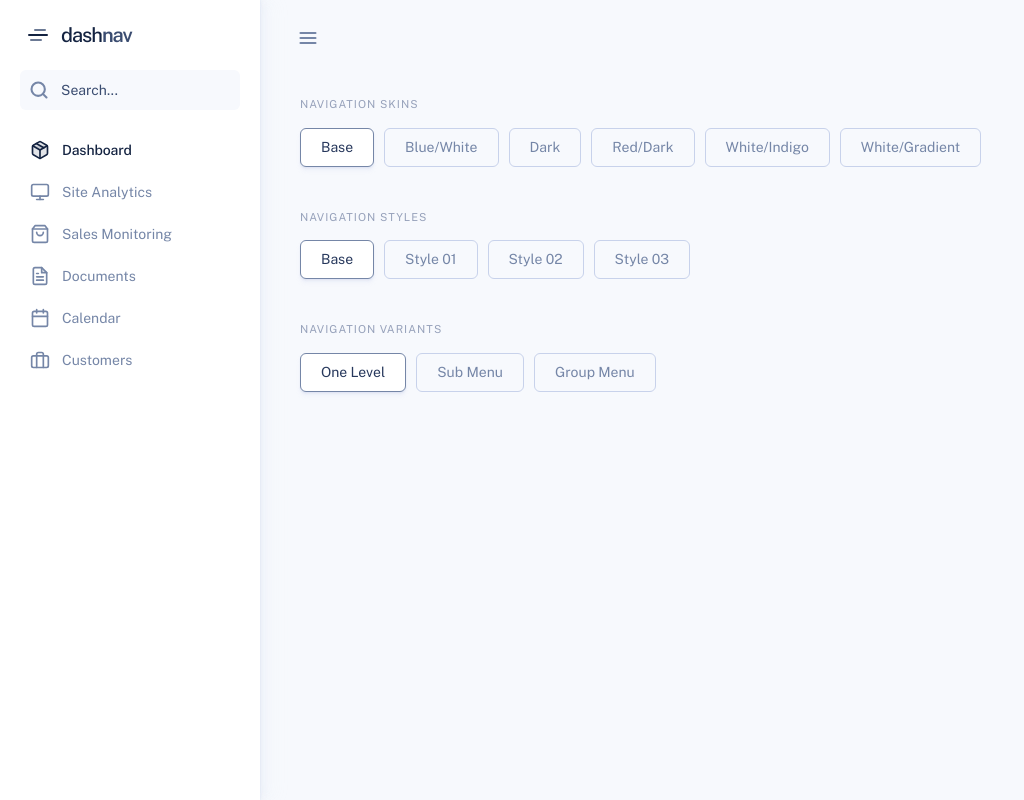
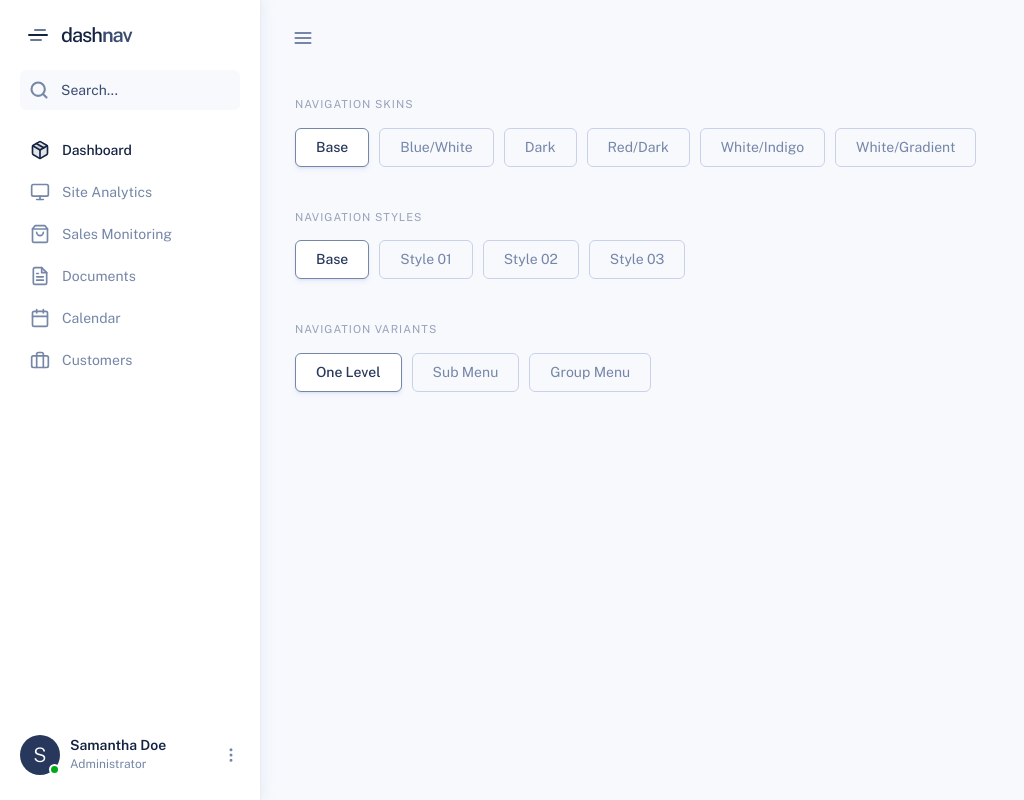
Before and after one commit to themepixels/dashnav, a website: page index.html in a window 1280 px wide. Shown: the whole page, without its empty margins (0-1024 px from the left). Drawn offline with nearby package versions, Linux system fonts and the light colour scheme.

Commit message:
added sidebar footer

```diff
--- a/index.html
+++ b/index.html
@@ -42,6 +42,14 @@
           <a href="" class="nav-link"><i data-feather="briefcase"></i><span>Customers</span></a>
         </nav>
       </div><!-- sidebar-body -->
+      <div class="sidebar-footer">
+        <a href="" class="avatar online"><span class="avatar-initial">s</span></a>
+        <div class="avatar-body">
+          <h6>Samantha Doe</h6>
+          <span>Administrator</span>
+        </div><!-- avatar-body -->
+        <a href="" class="footer-menu"><i data-feather="more-vertical"></i></a>
+      </div><!-- sidebar-footer -->
     </div><!-- sidebar -->
 
     <div class="content">
--- a/scss/_content.scss
+++ b/scss/_content.scss
@@ -6,7 +6,7 @@
 }
 
 .content-header {
-  padding: 20px 30px;
+  padding: 20px 25px;
   position: relative;
 }
 
@@ -26,7 +26,7 @@
 }
 
 .content-body {
-  padding: 20px 40px;
+  padding: 20px 35px;
 
   .nav { display: flex; }
 
--- a/scss/_mixins.scss
+++ b/scss/_mixins.scss
@@ -0,0 +1,5 @@
+
+@mixin font-smoothing() {
+  -webkit-font-smoothing: antialiased;
+	-moz-osx-font-smoothing: grayscale;
+}
--- a/scss/_sidebar.scss
+++ b/scss/_sidebar.scss
@@ -145,7 +145,7 @@
 .sidebar-search {
   flex-shrink: 0;
   margin: 0 20px;
-  padding: 0 8px;
+  padding-left: 8px;
   display: flex;
   align-items: center;
   height: 40px;
@@ -161,6 +161,8 @@
   }
 
   .form-control {
+    flex: 1;
+    align-self: stretch;
     border-width: 0;
     padding: 0;
     background-color: transparent;
@@ -328,4 +330,79 @@
 
 .sidebar-footer {
   flex-shrink: 0;
+  display: flex;
+  align-items: center;
+  padding-left: 20px;
+  padding-right: 20px;
+  padding-bottom: 20px;
+  height: 70px;
 }
+
+.footer-menu {
+  height: 40px;
+  display: flex;
+  align-items: center;
+  justify-content: center;
+  color: $gray-600;
+  border-radius: 5px;
+
+  &:hover {
+    background-color: rgba($gray-200, .6);
+  }
+
+  svg {
+    width: 18px;
+    height: 18px;
+  }
+}
+
+.avatar {
+  display: block;
+  width: 40px;
+  height: 40px;
+  border-radius: 100%;
+  position: relative;
+
+  &.online::after {
+    content: '';
+    position: absolute;
+    bottom: 2px;
+    right: 2px;
+    width: 7px;
+    height: 7px;
+    border-radius: 100%;
+    background-color: #01a81d;
+    box-shadow: 0 0 0 2px #fff;
+  }
+}
+
+.avatar-initial {
+  width: 100%;
+  height: 100%;
+  border-radius: inherit;
+  display: flex;
+  align-items: center;
+  justify-content: center;
+  font-size: 20px;
+  font-weight: 300;
+  text-transform: uppercase;
+  @include font-smoothing();
+}
+
+.avatar-body {
+  flex: 1;
+  padding-left: 10px;
+  padding-right: 10px;
+
+  h6 {
+    font-weight: 600;
+    margin-bottom: 2px;
+    color: $dark;
+  }
+
+  span {
+    display: block;
+    font-size: 12px;
+    color: $gray-600;
+  }
+}
--- a/scss/skins/_base.scss
+++ b/scss/skins/_base.scss
@@ -125,6 +125,11 @@
     &.active { color: $gray-700; }
   }
 
+  .avatar-initial {
+    background-color: $gray-800;
+    color: #fff;
+  }
+
   .content-menu {
     color: $gray-600;
 
@@ -149,6 +154,7 @@
         background-color: #fff;
         border-color: $gray-600;
         color: $gray-800;
+        font-weight: 500;
         box-shadow: 0 1px 1px rgba($gray-400, 0.25),
                     0 2px 2px rgba($gray-400, 0.20),
                     0 4px 4px rgba($gray-400, 0.15);
```
Also changed, not shown: assets/css/style.css, assets/css/style.min.css.
